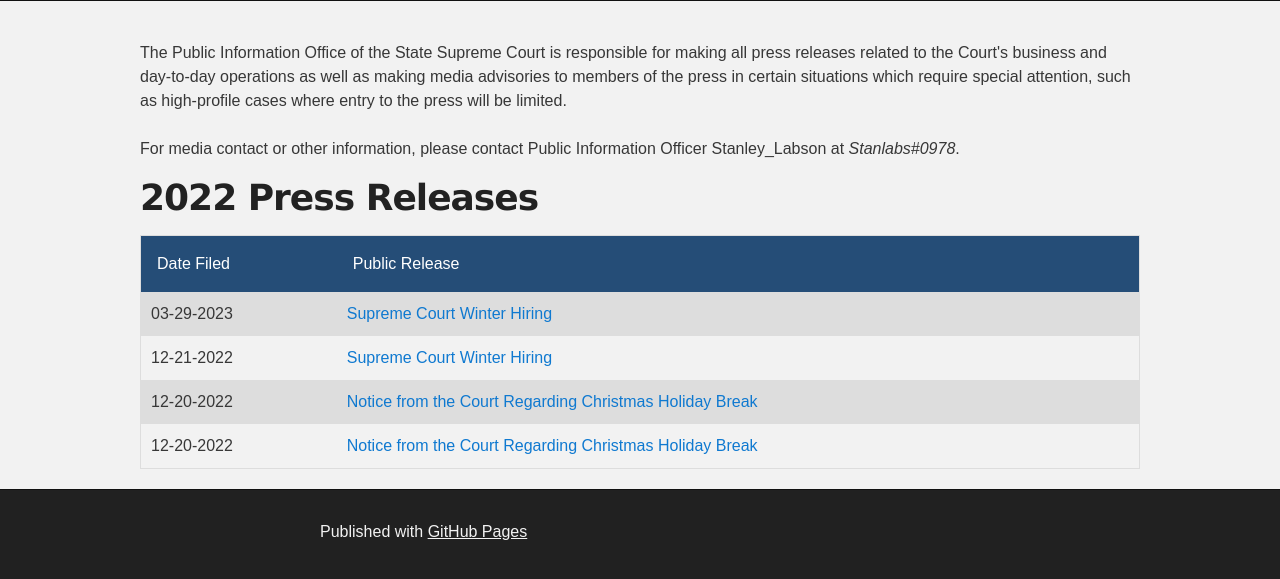
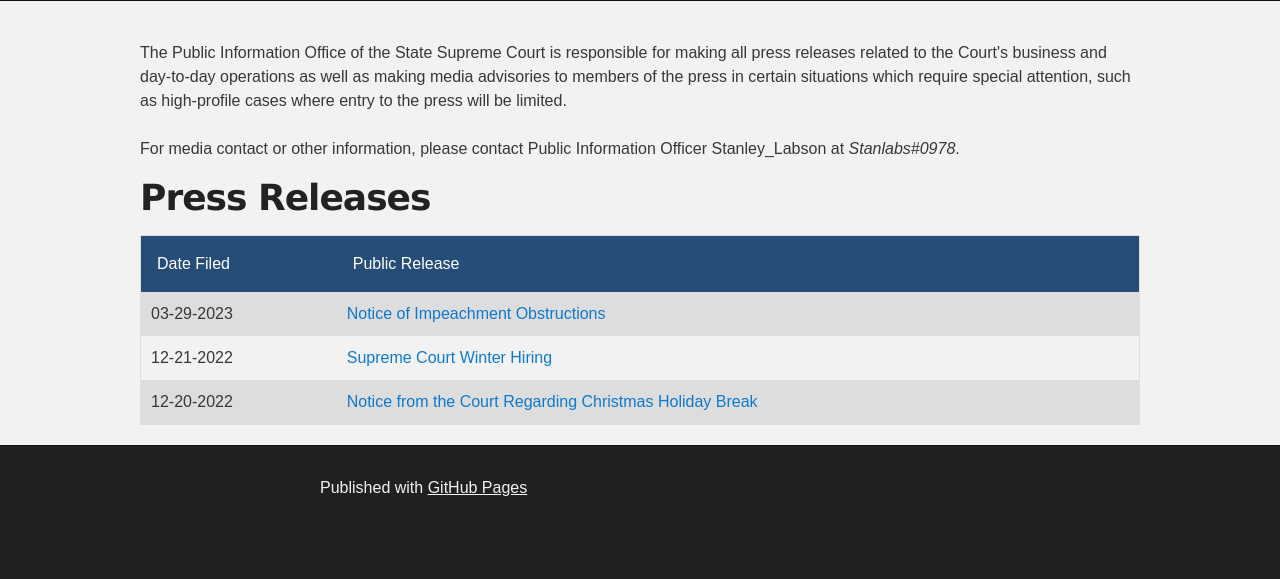
Before and after one commit to uscourtsrblx/uscourtsrblx.github.io, a Jekyll site: the page public-releases.html, which Jekyll copies as it is, in a window 1280 px wide. Shown: the part 459-1038 px from the top of the page. Built offline with Jekyll 4.4.1, drawn with Linux system fonts in a browser that asks for light colours; after the commit the page ends 994 px from its top, so only the background shows below that.

Commit message:
Update public-releases.html

```diff
--- a/public-releases.html
+++ b/public-releases.html
@@ -167,7 +167,7 @@
       <section id="main_content" class="inner">
         <p1>The Public Information Office of the State Supreme Court is responsible for making all press releases related to the Court's business and day-to-day operations as well as making media advisories to members of the press in certain situations which require special attention, such as high-profile cases where entry to the press will be limited.<br><br>For media contact or other information, please contact Public Information Officer Stanley_Labson at <em>Stanlabs#0978</em>.</p1>
         <div style="overflow-x:auto;">
-		<h1>2022 Press Releases</h1>
+		<h1>Press Releases</h1>
         <table>
           <tr>
             <th>Date Filed</th>
@@ -175,17 +175,13 @@
           </tr>
 		  <tr>
             <td>03-29-2023</td>
-			<td><a href='/press-releases/impeachment-obstruction.html'>Supreme Court Winter Hiring</a></td>
+			<td><a href='/press-releases/impeachment-obstruction.html'>Notice of Impeachment Obstructions</a></td>
           </tr>
 		  <tr>
             <td>12-21-2022</td>
 			<td><a href='/press-releases/supreme-court-winter-hiring.html'>Supreme Court Winter Hiring</a></td>
           </tr>
           <tr>
-            <td>12-20-2022</td>
-			<td><a href='/press-releases/christmas-holiday-break-notice.html'>Notice from the Court Regarding Christmas Holiday Break</a></td>
-          </tr>
-		  <tr>
             <td>12-20-2022</td>
 			<td><a href='/press-releases/christmas-holiday-break-notice.html'>Notice from the Court Regarding Christmas Holiday Break</a></td>
           </tr>
```
